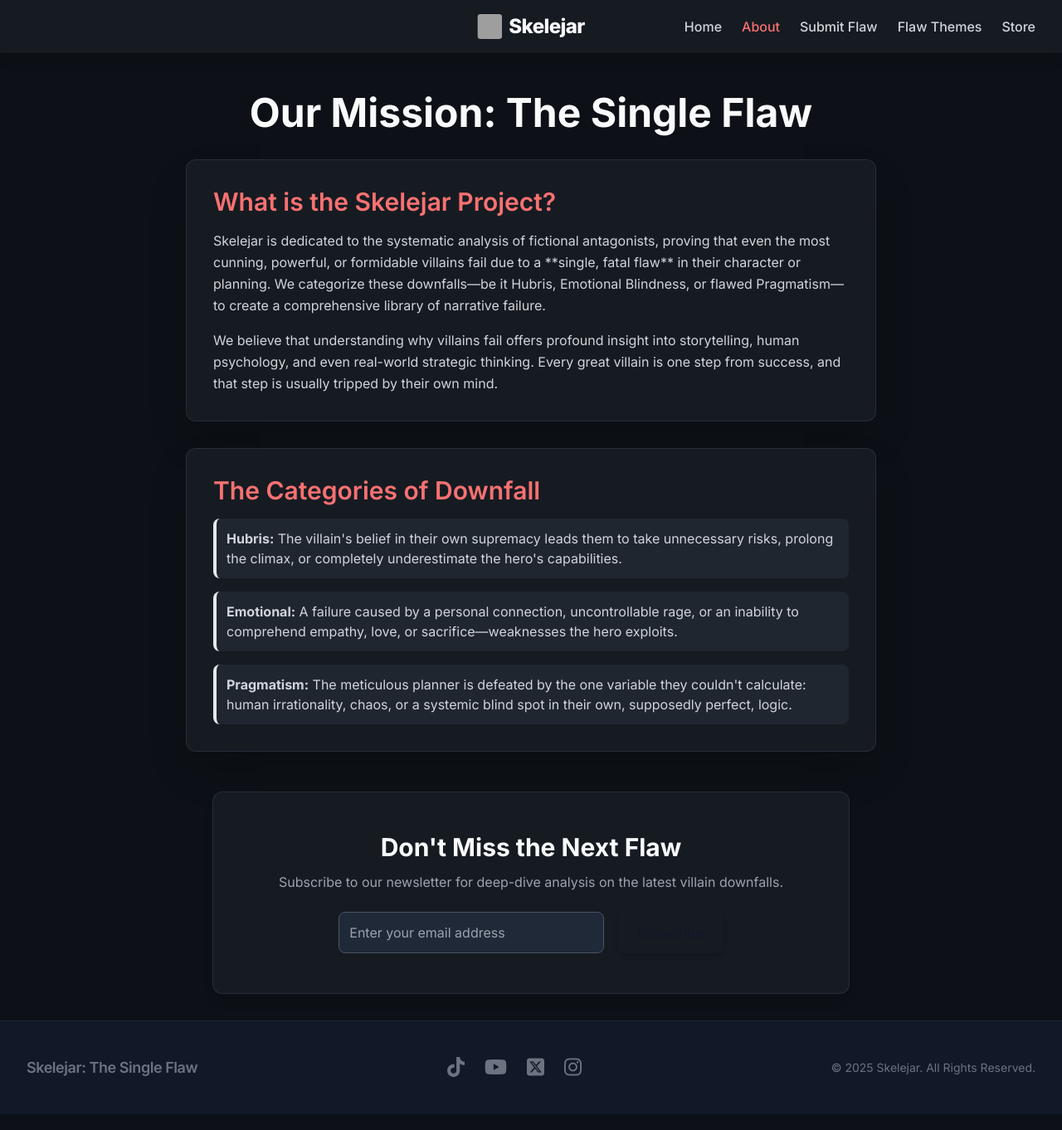
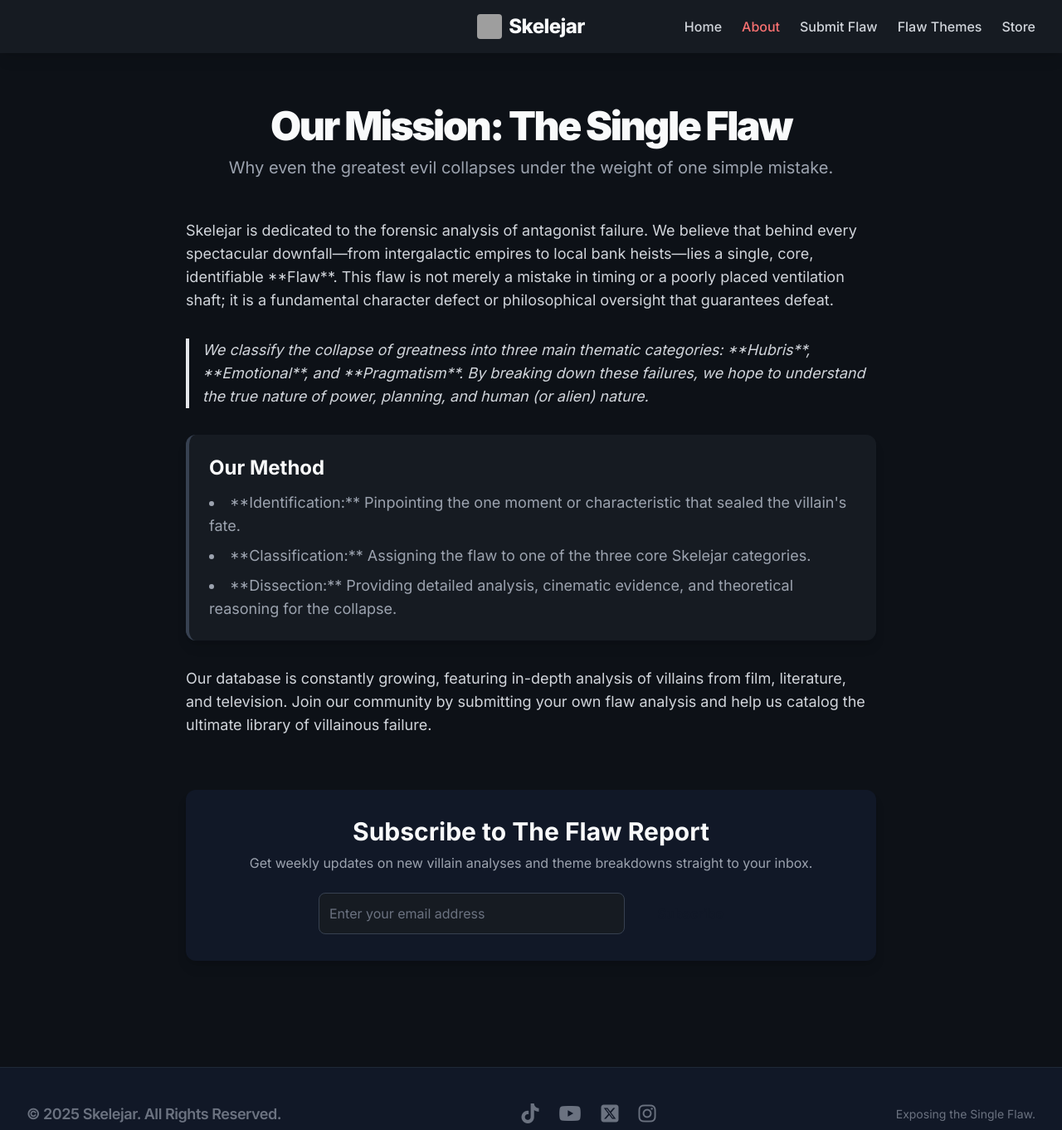
Before and after one commit to skelejar-official/Skelejar, a plain HTML site: page docs/about.html in a window 1280 px wide. Shown: the whole page at 83% size. Drawn offline with nearby package versions, Linux system fonts and the light colour scheme; grey boxes are pictures that could not be loaded; a small style sheet from the web is missing.

Commit message:
Update title and improve header layout in about.html

```diff
--- a/docs/about.html
+++ b/docs/about.html
@@ -3,132 +3,139 @@
 <head>
     <meta charset="UTF-8">
     <meta name="viewport" content="width=device-width, initial-scale=1.0">
-    <title>About Skelejar</title>
-    <!-- Load Tailwind CSS -->
+    <title>About - Skelejar</title>
     <script src="https://cdn.tailwindcss.com"></script>
-    <!-- Load Font Awesome v6 for social icons -->
     <link rel="stylesheet" href="https://cdnjs.cloudflare.com/ajax/libs/font-awesome/6.5.2/css/all.min.css" xintegrity="sha512-SnH5WK+bZxgPHs44uWIX+LLMDJzL3HzqW3l/p1nSSQzWbB4kH6C1/A6U3J4sE2e3uH4M4t6XzU5wA0E7dF0Fw==" crossorigin="anonymous" referrerpolicy="no-referrer" />
-    <!-- Inter Font -->
     <style>
         @import url('https://fonts.googleapis.com/css2?family=Inter:wght@100..900&display=swap');
         body {
             font-family: 'Inter', sans-serif;
-            background-color: #0d1117; /* Dark background */
+            background-color: #0d1117;
         }
-        /* Custom colors */
-        .text-accent-red { color: #f87171; } /* Tailwind Red-400 */
-        .bg-dark-card { background-color: #161b22; } /* Darker card background */
-
-        /* Custom size for the Skelejar Logo */
+        .text-accent-red { color: #f87171; }
+        .bg-dark-card { background-color: #161b22; }
         .skelejar-logo {
-            width: 30px; /* Adjust size as needed */
+            width: 30px;
             height: 30px;
             margin-right: 8px;
             display: inline-block;
-            border-radius: 4px; /* Slightly rounded corners for the logo */
+            border-radius: 4px;
+        }
+        .header-grid {
+            display: grid;
+            grid-template-columns: 1fr auto 1fr;
+            align-items: center;
         }
     </style>
 </head>
 <body class="min-h-screen text-gray-100 antialiased">
 
-    <!-- Header & Navigation: Centered Logo/Title, Right Links (Consistent with index 2.html) -->
+    <!-- Header & Navigation -->
     <header class="sticky top-0 z-10 bg-dark-card shadow-lg">
-        <nav class="relative max-w-7xl mx-auto px-4 sm:px-6 lg:px-8 py-4 flex justify-end items-center h-16">
+        <nav class="max-w-7xl mx-auto px-4 sm:px-6 lg:px-8 py-4 h-16 header-grid">
 
-            <!-- Logo Section: ABSOLUTELY CENTERED -->
-            <div class="absolute left-1/2 top-1/2 transform -translate-x-1/2 -translate-y-1/2 text-2xl font-extrabold tracking-tight flex items-center">
+            <!-- Left-aligned links -->
+            <div class="flex items-center space-x-6 justify-self-start">
+                <!-- Placeholder for balance -->
+            </div>
+
+            <!-- Center Logo and Title -->
+            <div class="text-2xl font-extrabold tracking-tight flex items-center justify-center">
                 <img
                     src="https://raw.githubusercontent.com/skelejar-official/Skelejar/main/docs/logo.png"
                     alt="Skelejar Logo"
                     class="skelejar-logo"
-                    onerror="this.onerror=null;this.src='https://placehold.co/30x30/f87171/ffffff?text=Logo'"
+                    onerror="this.onerror=null;this.src='https://placehold.co/30x30/f87171/ffffff?text=SJ'"
                 >
-                <a href="index 2.html" class="text-gray-50 hover:text-accent-red transition-colors">Skelejar</a>
+                <a href="index.html" class="text-gray-50 hover:text-accent-red transition-colors">Skelejar</a>
             </div>
 
-            <!-- Nav Links: Right-Aligned (Center-Right as requested) -->
-            <div class="flex items-center space-x-6">
-                <!-- *** FIXED: Linking to the homepage file *** -->
-                <a href="index 2.html" class="text-gray-300 hover:text-accent-red transition-colors font-medium">Home</a>
+            <!-- Center-Right Navigation Links -->
+            <div class="flex items-center space-x-6 justify-self-end">
+                <a href="index.html" class="text-gray-300 hover:text-accent-red transition-colors font-medium">Home</a>
                 <a href="about.html" class="text-accent-red font-medium">About</a>
-                <!-- Future/Hidden Sections -->
-                <a href="#" class="text-gray-300 hover:text-accent-red transition-colors font-medium">Submit Flaw</a>
-                <a href="#" class="text-gray-300 hover:text-accent-red transition-colors font-medium">Flaw Themes</a>
-                <a href="#" class="text-gray-300 hover:text-accent-red transition-colors font-medium">Store</a>
+                <a href="submit_flaw.html" class="text-gray-300 hover:text-accent-red transition-colors font-medium">Submit Flaw</a>
+                <a href="flaw_themes.html" class="text-gray-300 hover:text-accent-red transition-colors font-medium">Flaw Themes</a>
+                <a href="store.html" class="text-gray-300 hover:text-accent-red transition-colors font-medium">Store</a>
                 <a href="#" class="hidden text-gray-300 hover:text-accent-red transition-colors font-medium">History</a>
             </div>
         </nav>
     </header>
 
-    <main class="max-w-4xl mx-auto px-4 sm:px-6 lg:px-8 py-12">
+    <main class="max-w-4xl mx-auto px-4 sm:px-6 lg:px-8 py-16">
 
-        <h1 class="text-5xl font-bold mb-8 text-gray-50 text-center">Our Mission: The Single Flaw</h1>
+        <header class="text-center mb-12">
+            <h1 class="text-5xl font-black mb-3 text-gray-50 tracking-tighter">
+                Our Mission: The Single Flaw
+            </h1>
+            <p class="text-xl text-gray-400">
+                Why even the greatest evil collapses under the weight of one simple mistake.
+            </p>
+        </header>
 
-        <section class="bg-dark-card p-8 rounded-xl shadow-2xl border border-gray-700/50 mb-8">
-            <h2 class="text-3xl font-semibold text-accent-red mb-4">What is the Skelejar Project?</h2>
-            <p class="text-gray-300 leading-relaxed mb-4">
-                Skelejar is dedicated to the systematic analysis of fictional antagonists, proving that even the most cunning, powerful, or formidable villains fail due to a **single, fatal flaw** in their character or planning. We categorize these downfalls—be it Hubris, Emotional Blindness, or flawed Pragmatism—to create a comprehensive library of narrative failure.
+        <section class="space-y-8 text-lg">
+
+            <p class="text-gray-300">
+                Skelejar is dedicated to the forensic analysis of antagonist failure. We believe that behind every spectacular downfall—from intergalactic empires to local bank heists—lies a single, core, identifiable **Flaw**. This flaw is not merely a mistake in timing or a poorly placed ventilation shaft; it is a fundamental character defect or philosophical oversight that guarantees defeat.
             </p>
-            <p class="text-gray-300 leading-relaxed">
-                We believe that understanding why villains fail offers profound insight into storytelling, human psychology, and even real-world strategic thinking. Every great villain is one step from success, and that step is usually tripped by their own mind.
+
+            <p class="text-gray-300 border-l-4 border-accent-red pl-4 italic">
+                We classify the collapse of greatness into three main thematic categories: **Hubris**, **Emotional**, and **Pragmatism**. By breaking down these failures, we hope to understand the true nature of power, planning, and human (or alien) nature.
+            </p>
+
+            <div class="bg-dark-card p-6 rounded-xl shadow-lg border-l-4 border-gray-700">
+                <h2 class="text-2xl font-bold mb-3 text-gray-50">Our Method</h2>
+                <ul class="list-disc list-inside text-gray-400 space-y-2">
+                    <li>**Identification:** Pinpointing the one moment or characteristic that sealed the villain's fate.</li>
+                    <li>**Classification:** Assigning the flaw to one of the three core Skelejar categories.</li>
+                    <li>**Dissection:** Providing detailed analysis, cinematic evidence, and theoretical reasoning for the collapse.</li>
+                </ul>
+            </div>
+
+            <p class="text-gray-300">
+                Our database is constantly growing, featuring in-depth analysis of villains from film, literature, and television. Join our community by submitting your own flaw analysis and help us catalog the ultimate library of villainous failure.
             </p>
         </section>
 
-        <section class="bg-dark-card p-8 rounded-xl shadow-2xl border border-gray-700/50">
-            <h2 class="text-3xl font-semibold text-accent-red mb-4">The Categories of Downfall</h2>
-            <ul class="space-y-4 text-gray-300">
-                <li class="p-3 bg-gray-700/30 rounded-lg border-l-4 border-accent-red">
-                    <strong class="font-bold">Hubris:</strong> The villain's belief in their own supremacy leads them to take unnecessary risks, prolong the climax, or completely underestimate the hero's capabilities.
-                </li>
-                <li class="p-3 bg-gray-700/30 rounded-lg border-l-4 border-accent-red">
-                    <strong class="font-bold">Emotional:</strong> A failure caused by a personal connection, uncontrollable rage, or an inability to comprehend empathy, love, or sacrifice—weaknesses the hero exploits.
-                </li>
-                <li class="p-3 bg-gray-700/30 rounded-lg border-l-4 border-accent-red">
-                    <strong class="font-bold">Pragmatism:</strong> The meticulous planner is defeated by the one variable they couldn't calculate: human irrationality, chaos, or a systemic blind spot in their own, supposedly perfect, logic.
-                </li>
-            </ul>
+        <!-- Newsletter Subscription -->
+        <section class="bg-gray-900 p-8 rounded-xl shadow-lg my-16 text-center">
+            <h2 class="text-3xl font-bold text-gray-50 mb-2">Subscribe to The Flaw Report</h2>
+            <p class="text-gray-400 mb-6">Get weekly updates on new villain analyses and theme breakdowns straight to your inbox.</p>
+            <form action="newsletter.html" method="GET" class="flex flex-col sm:flex-row justify-center max-w-lg mx-auto space-y-4 sm:space-y-0 sm:space-x-4">
+                <input
+                    type="email"
+                    placeholder="Enter your email address"
+                    required
+                    class="flex-grow p-3 bg-dark-card border border-gray-700 rounded-lg text-gray-200 placeholder-gray-500 focus:ring-accent-red focus:border-accent-red transition-all"
+                >
+                <button
+                    type="submit"
+                    class="bg-accent-red text-gray-900 font-bold py-3 px-6 rounded-lg hover:bg-red-500 transition-colors w-full sm:w-auto"
+                >
+                    Subscribe
+                </button>
+            </form>
         </section>
 
     </main>
 
-    <!-- Newsletter Section (Above Footer - Consistent) -->
-    <section class="max-w-3xl mx-auto px-4 sm:px-6 lg:px-8 py-12 mb-8 bg-dark-card rounded-xl shadow-lg border border-gray-700/50 text-center">
-        <h2 class="text-3xl font-bold text-gray-50 mb-3">Don't Miss the Next Flaw</h2>
-        <p class="text-gray-400 mb-6">Subscribe to our newsletter for deep-dive analysis on the latest villain downfalls.</p>
-        <div class="flex flex-col sm:flex-row gap-4 justify-center">
-            <input type="email" placeholder="Enter your email address" class="w-full sm:w-80 p-3 rounded-lg border border-gray-600 bg-gray-800 text-gray-200 focus:border-accent-red focus:ring focus:ring-accent-red/50 transition-colors" required>
-            <button class="bg-accent-red hover:bg-red-500 text-gray-900 font-bold py-3 px-6 rounded-lg shadow-md transition-colors w-full sm:w-auto">
-                Subscribe
-            </button>
-        </div>
-    </section>
-
-    <!-- Footer with Social Media Icons (Consistent) -->
+    <!-- Footer with Social Media Icons -->
     <footer class="bg-gray-900 py-10 border-t border-gray-800">
         <div class="max-w-7xl mx-auto px-4 sm:px-6 lg:px-8 flex flex-col sm:flex-row justify-between items-center text-gray-500">
 
             <div class="text-lg font-semibold tracking-tight mb-4 sm:mb-0">
-                Skelejar: The Single Flaw
+                &copy; 2025 Skelejar. All Rights Reserved.
             </div>
 
             <div class="flex space-x-6 text-2xl mb-4 sm:mb-0">
-                <!-- Social Icons -->
-                <a href="#" class="hover:text-accent-red transition-colors duration-200" aria-label="TikTok">
-                    <i class="fa-brands fa-tiktok"></i>
-                </a>
-                <a href="#" class="hover:text-accent-red transition-colors duration-200" aria-label="YouTube">
-                    <i class="fa-brands fa-youtube"></i>
-                </a>
-                <a href="#" class="hover:text-accent-red transition-colors duration-200" aria-label="X (formerly Twitter)">
-                    <i class="fa-brands fa-square-x-twitter"></i>
-                </a>
-                <a href="#" class="hover:text-accent-red transition-colors duration-200" aria-label="Instagram">
-                    <i class="fa-brands fa-instagram"></i>
-                </a>
+                <a href="#tiktok" class="hover:text-accent-red transition-colors duration-200" aria-label="TikTok"><i class="fa-brands fa-tiktok"></i></a>
+                <a href="#youtube" class="hover:text-accent-red transition-colors duration-200" aria-label="YouTube"><i class="fa-brands fa-youtube"></i></a>
+                <a href="#x-twitter" class="hover:text-accent-red transition-colors duration-200" aria-label="X (formerly Twitter)"><i class="fa-brands fa-square-x-twitter"></i></a>
+                <a href="#instagram" class="hover:text-accent-red transition-colors duration-200" aria-label="Instagram"><i class="fa-brands fa-instagram"></i></a>
             </div>
 
             <div class="text-sm">
-                &copy; 2025 Skelejar. All Rights Reserved.
+                Exposing the Single Flaw.
             </div>
         </div>
     </footer>
```
